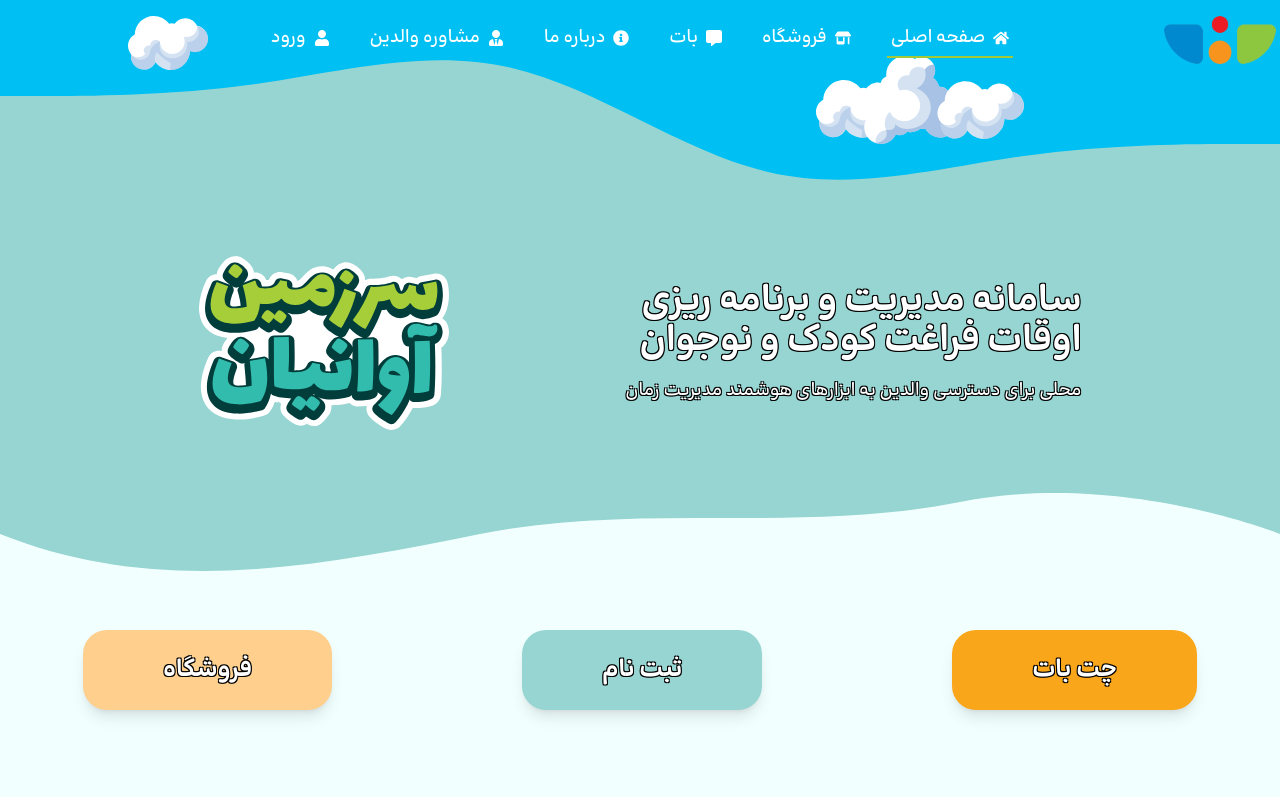
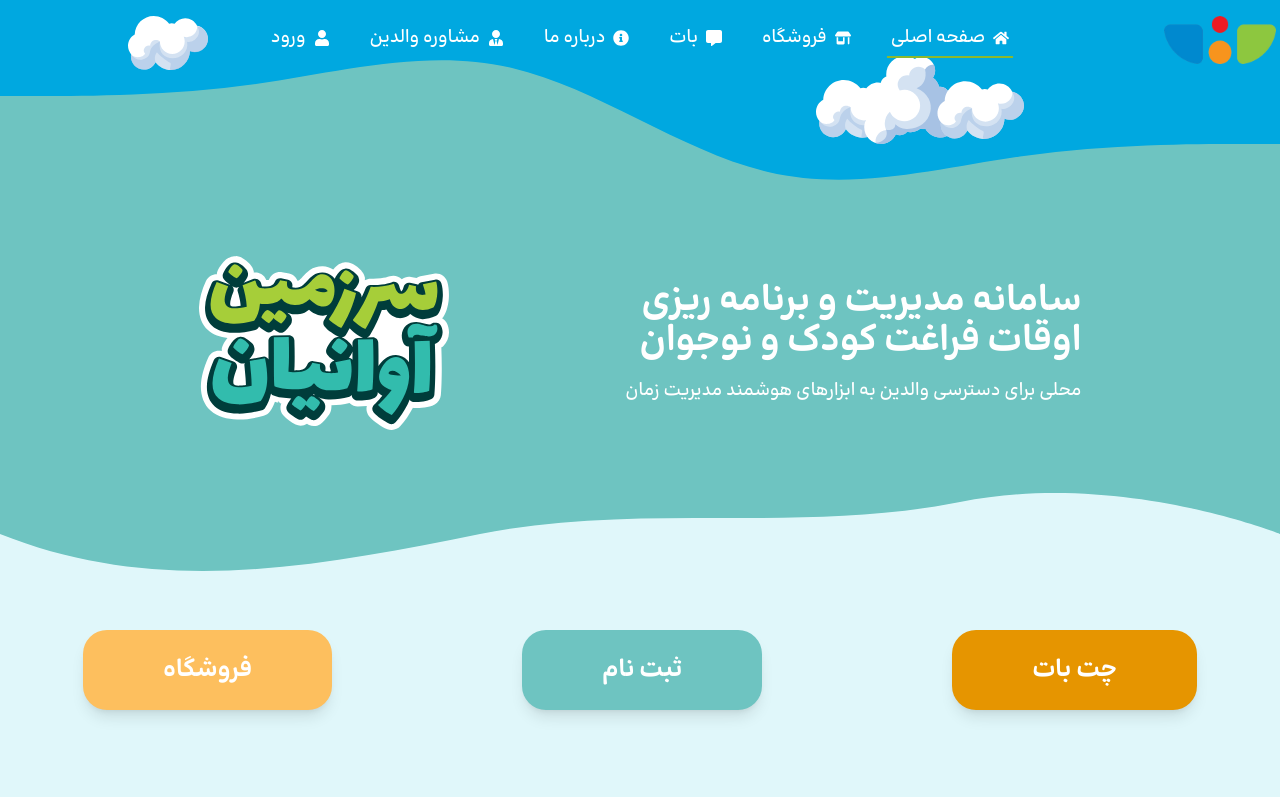
Before and after one commit to ErfanGh83/Avanian1, a Next.js app: page / in a window 1280 px wide. Shown: the top 797 px of the page. Built offline with nearby package versions, Linux system fonts and the light colour scheme.

Commit message:
style: changed color palette

```diff
--- a/src/app/globals.css
+++ b/src/app/globals.css
@@ -9,18 +9,10 @@
   text-justify: auto;
 }
 
-.text-outline {
+/* .text-outline {
   text-shadow: -1px -1px 0 #000, 1px -1px 0 #000,
                -1px 1px 0 #000, 1px 1px 0 #000;
-}
-
-.text-outline-sm {
-  text-shadow:
-    -0.5px -0.5px 0 #ccc,
-     0.5px -0.5px 0 #ccc,
-    -0.5px  0.5px 0 #ccc,
-     0.5px  0.5px 0 #ccc;
-}
+} */
 
 .text-outline-md {
   text-shadow: 1px 1px #333;
--- a/tailwind.config.js
+++ b/tailwind.config.js
@@ -11,20 +11,32 @@ module.exports = {
         bkkt: ['Bkkt'],
       },
       colors: {
-        landing_bg1: "#96D5D2",
-        landing_bg2: "#F2FFFF",
-        landing_bg3: "#FAA61A",
-        landing_bg4: "#FECF8D",
-        lightGreen: "#a2c837",
-        lightBlue: "#00C0F3",
-        darkBlue: "#00234F",
-        turquoise: "#42b9a2",
-        avanianBlue: "#32BCAD",
-        avanianGreen: "#A6CE39",
-        dark1: "#007B78",
-        dark2: "#45196F",
-        dark3: "#00A651",
-        dark4: "#d48812",
+        // Improved landing backgrounds with better contrast
+        landing_bg1: "#6EC4C1",  // Darker teal for better contrast
+        landing_bg2: "#E0F7FA",  // Softer light blue-white
+        landing_bg3: "#E69500",   // More vibrant orange
+        landing_bg4: "#FDBF5E",  // Warmer peach
+
+        // Enhanced primary colors
+        lightGreen: "#8BB82D",   // More saturated
+        lightBlue: "#00A8E0",    // Slightly deeper
+        darkBlue: "#001A3A",     // Richer navy
+        turquoise: "#2FA98E",    // More sophisticated
+
+        // Refined brand colors
+        avanianBlue: "#28A99A",  // Slightly deeper
+        avanianGreen: "#91C22B",  // More vibrant
+
+        // Improved dark variants
+        dark1: "#00615E",        // Better contrast
+        dark2: "#3A125F",        // Slightly desaturated purple
+        dark3: "#008A47",        // More natural green
+        dark4: "#C47A10",        // Richer gold
+
+        // New additions for better design system
+        accent: "#FF6B35",       // Complementary orange
+        lightGray: "#F5F7FA",    // Useful background
+        darkGray: "#2D3748"      // For secondary text
       },
       screens: {
         'short': { 'raw': '(min-height: 700px)' },
```
